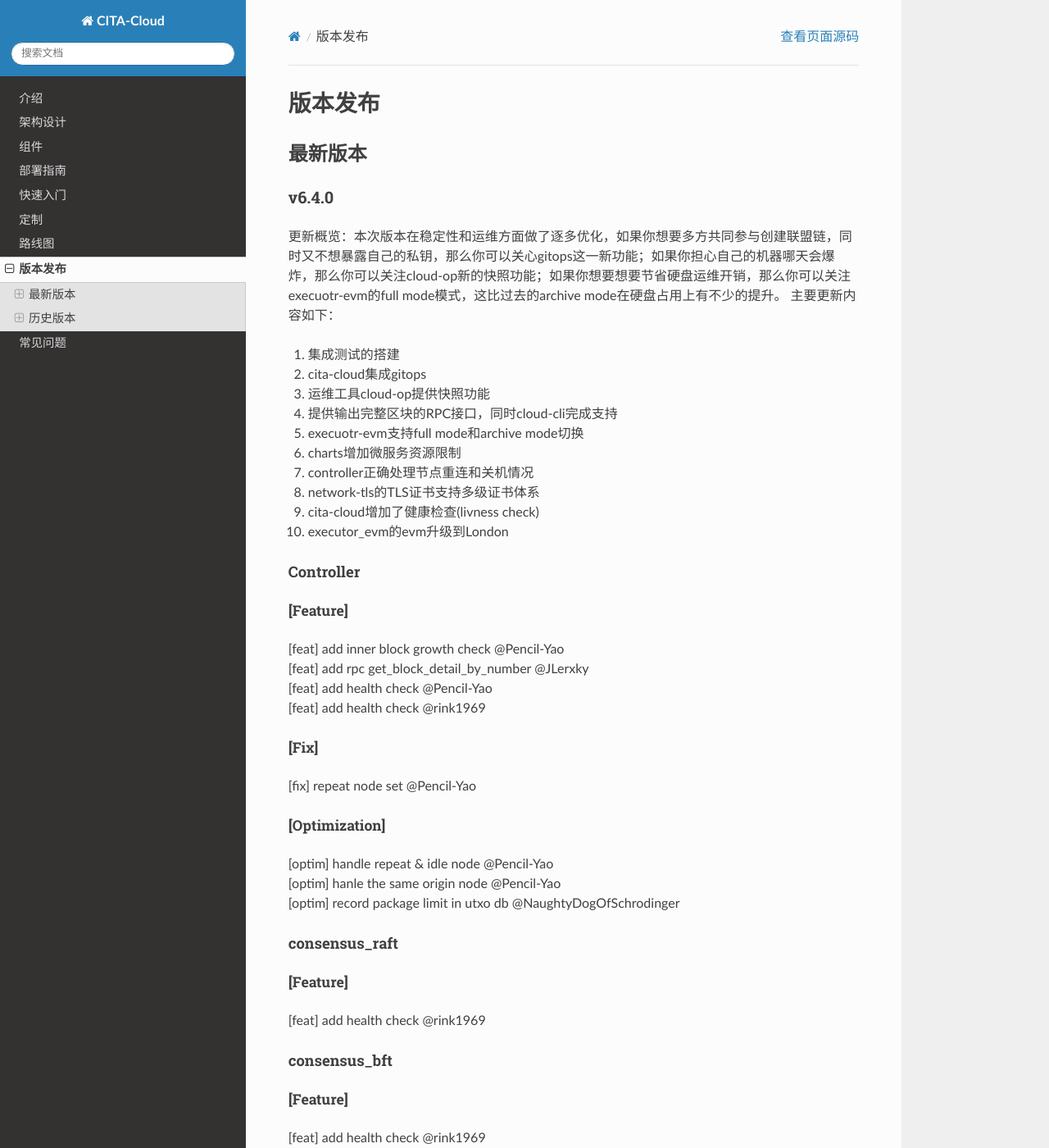
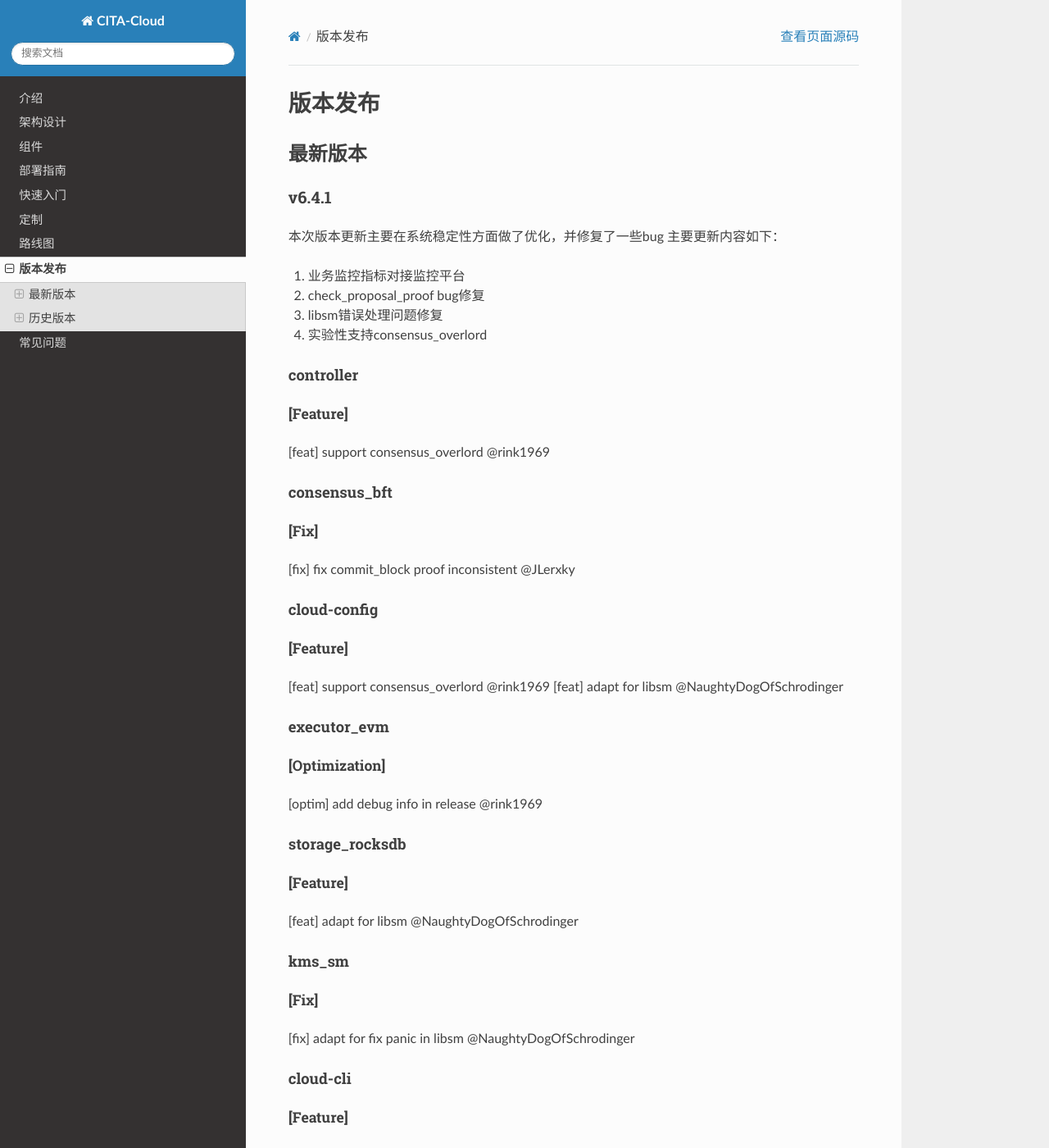
Before and after one commit to cita-cloud/docs, a Sphinx documentation site: the page built from source/release.md, in a window 1280 px wide and 1400 px high. Shown: the whole window at 82% size. Built offline with Sphinx 7.4.7 and the Read the Docs theme 2.0.0, drawn with Linux system fonts in a browser that asks for light colours; some of the changed text lies outside the part shown.

Commit message:
chore: bump version to v6.4.1

```diff
--- a/source/release.md
+++ b/source/release.md
@@ -1,6 +1,44 @@
 # 版本发布
 ## 最新版本
+### v6.4.1
+本次版本更新主要在系统稳定性方面做了优化，并修复了一些bug
+主要更新内容如下：
+1. 业务监控指标对接监控平台
+2. check_proposal_proof bug修复
+3. libsm错误处理问题修复
+4. 实验性支持consensus_overlord
 
+#### controller
+##### [Feature]
+[feat] support consensus_overlord @rink1969
+
+#### consensus_bft
+##### [Fix]
+[fix] fix commit_block proof inconsistent  @JLerxky
+
+#### cloud-config
+##### [Feature]
+[feat] support consensus_overlord  @rink1969
+[feat] adapt for libsm @NaughtyDogOfSchrodinger
+
+#### executor_evm
+##### [Optimization]
+[optim] add debug info in release  @rink1969
+
+#### storage_rocksdb
+##### [Feature]
+[feat] adapt for libsm @NaughtyDogOfSchrodinger
+
+#### kms_sm
+##### [Fix]
+[fix] adapt for fix panic in libsm @NaughtyDogOfSchrodinger
+
+#### cloud-cli
+##### [Feature]
+[feat] upgrade libsm; support overlord @rink1969
+
+
+## 历史版本
 ### v6.4.0
 
 更新概览：本次版本在稳定性和运维方面做了逐多优化，如果你想要多方共同参与创建联盟链，同时又不想暴露自己的私钥，那么你可以关心gitops这一新功能；如果你担心自己的机器哪天会爆炸，那么你可以关注cloud-op新的快照功能；如果你想要想要节省硬盘运维开销，那么你可以关注execuotr-evm的full mode模式，这比过去的archive mode在硬盘占用上有不少的提升。
```
Also changed, not shown: other parts of source/release.md (+0 -2 lines), source/getting-start.md (+10 -10 lines).
